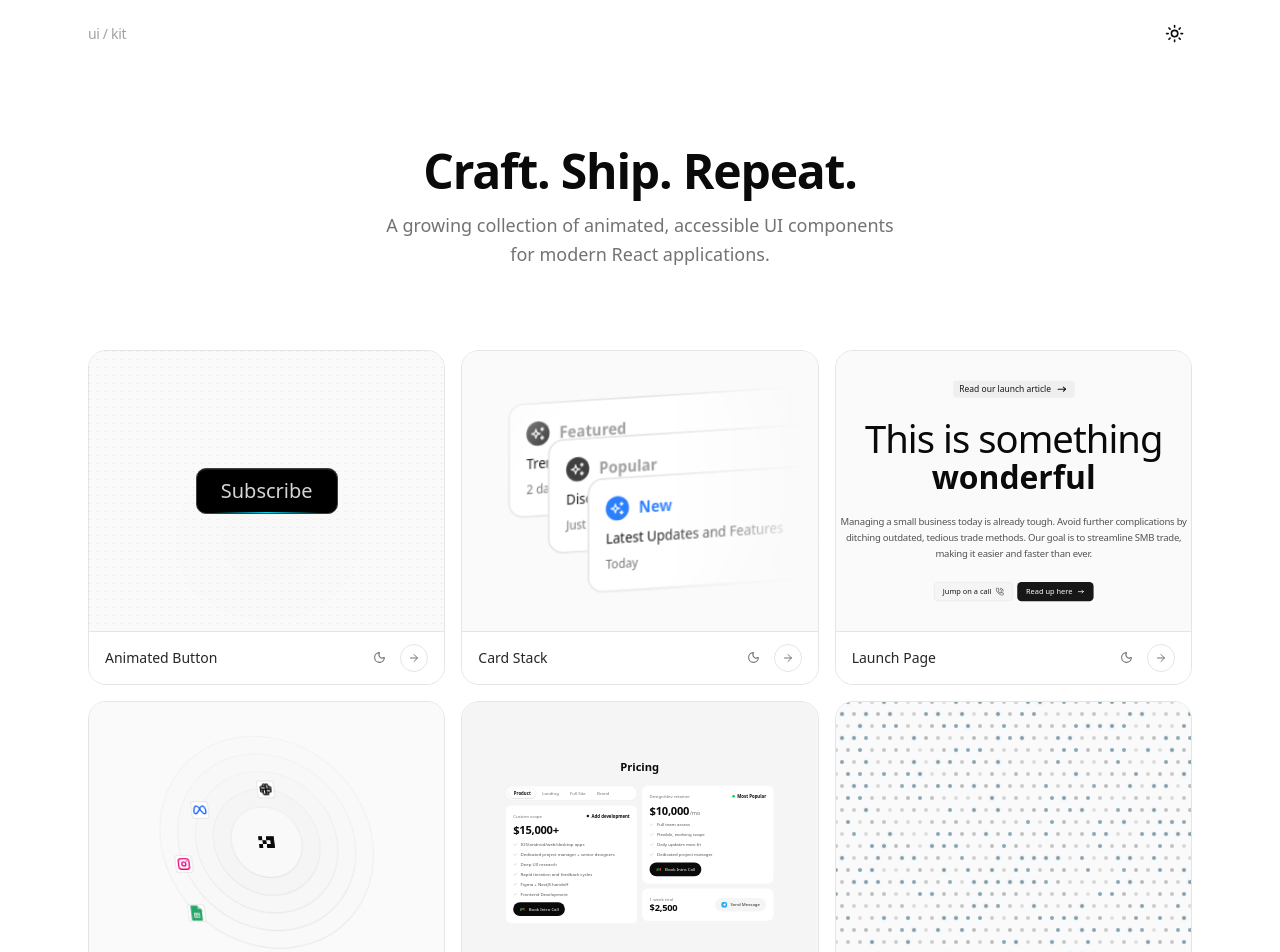
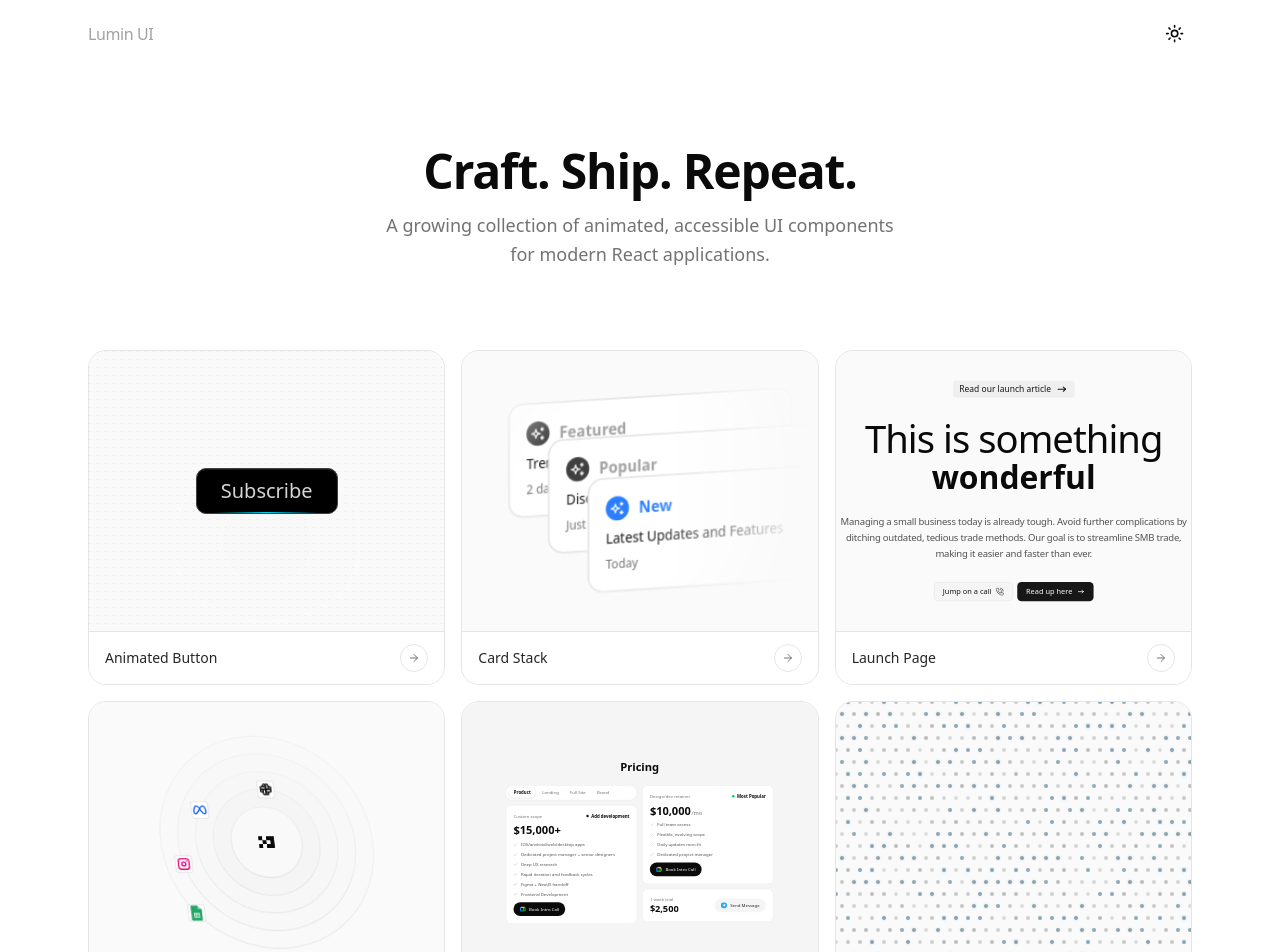
Before and after one commit to aryanpatel99/lumin-ui, a Next.js app: page / in a window 1280 px wide. Shown: the top 952 px of the page. Built offline with nearby package versions, Linux system fonts and the light colour scheme.

Commit message:
feat: add Sliding Number component and integrate into Pricing and Component pages; update component registry

```diff
--- a/app/components/[slug]/component-page.tsx
+++ b/app/components/[slug]/component-page.tsx
@@ -1,7 +1,8 @@
 "use client"
 
 import { useState } from "react"
-import { Check, Copy, Moon, Sun } from "lucide-react"
+import { Check, Copy, Expand, Moon, Sun } from "lucide-react"
+import Link from "next/link"
 import { cn } from "@/lib/utils"
 import { clientComponents } from "@/registry/client-registry"
 import { ModeToggle } from "@/app/components/mode-toggle"
@@ -60,7 +61,7 @@ export default function ComponentPage({ slug, name, rawCode, highlightedCode, hi
       </div>
 
       {/* Panel */}
-      <div className="border border-t-0 border-neutral-200 dark:border-neutral-800 rounded-b-xl overflow-hidden">
+      <div className="border border-t-lg rounded-t-lg border-neutral-200 dark:border-neutral-800 rounded-b-lg overflow-hidden mt-2">
 
         {/* Preview — fixed height so h-full works inside components */}
         {tab === "preview" && (
@@ -69,16 +70,15 @@ export default function ComponentPage({ slug, name, rawCode, highlightedCode, hi
               className="bg-neutral-50 dark:bg-neutral-900 relative overflow-auto"
               style={{ height: PREVIEW_HEIGHT }}
             >
-              <div className="absolute top-3 right-3 z-10">
-                <button
-                  onClick={() => setIsDark(!isDark)}
+              <div className="absolute top-3 right-3 z-10 flex items-center gap-1.5">
+                <Link
+                  href={`/preview/${slug}`}
+                  target="_blank"
                   className="p-1.5 rounded-full bg-background border border-neutral-200 dark:border-neutral-700 hover:bg-neutral-100 dark:hover:bg-neutral-800 transition-colors"
-                  aria-label="Toggle component theme"
+                  aria-label="Open fullscreen"
                 >
-                  {isDark
-                    ? <Sun size={13} className="text-neutral-500" />
-                    : <Moon size={13} className="text-neutral-500" />}
-                </button>
+                  <Expand size={13} className="text-neutral-500" />
+                </Link>
               </div>
               {/* Wrapper fills the container — components using h-full get PREVIEW_HEIGHT */}
               <div className="w-full h-full">
@@ -90,7 +90,7 @@ export default function ComponentPage({ slug, name, rawCode, highlightedCode, hi
 
         {/* Code / Usage */}
         {(tab === "code" || tab === "usage") && (
-          <div className="relative bg-[#0d1117]" style={{ minHeight: PREVIEW_HEIGHT }}>
+          <div className="relative bg-[#111]" style={{ minHeight: PREVIEW_HEIGHT }}>
             <button
               onClick={handleCopy}
               className="absolute top-3 right-3 z-10 flex items-center gap-1.5 px-2.5 py-1.5 rounded-md text-xs bg-neutral-700/60 hover:bg-neutral-700 text-neutral-300 transition-colors"
--- a/app/page.tsx
+++ b/app/page.tsx
@@ -1,6 +1,4 @@
-"use client"
-import { useState } from "react"
-import { ArrowRight, Moon, Sun } from "lucide-react"
+import { ArrowRight } from "lucide-react"
 import Link from "next/link"
 import AnimatedButton from "@/registry/animated-button/animated-button"
 import CardSkeleton from "@/registry/card-stack/card-stack"
@@ -26,35 +24,19 @@ function PreviewScale({ scale, children }: { scale: number; children: React.Reac
 }
 
 function ComponentCard({ slug, name, children }: { slug: string; name: string; children: React.ReactNode }) {
-  const [isDark, setIsDark] = useState(false)
-
   return (
     <div className="border border-neutral-200 dark:border-neutral-800 rounded-2xl overflow-hidden flex flex-col">
-      <div className={isDark ? "dark" : ""}>
       <div className="bg-neutral-50 dark:bg-neutral-900 h-[280px] overflow-hidden relative">
         {children}
       </div>
-      </div>
       <div className="flex items-center justify-between px-4 py-3 bg-background border-t border-neutral-200 dark:border-neutral-800">
         <span className="text-sm font-medium text-neutral-800 dark:text-neutral-200">{name}</span>
-        <div className="flex items-center gap-2">
-          <button
-            onClick={() => setIsDark(!isDark)}
-            className="p-1.5 rounded-full hover:bg-neutral-100 dark:hover:bg-neutral-800 transition-colors"
-            aria-label="Toggle component theme"
-          >
-            {isDark
-              ? <Sun size={13} className="text-neutral-500" />
-              : <Moon size={13} className="text-neutral-500" />
-            }
-          </button>
         <Link
           href={`/components/${slug}`}
           className="size-7 rounded-full border border-neutral-200 dark:border-neutral-700 flex items-center justify-center hover:bg-neutral-100 dark:hover:bg-neutral-800 transition-colors"
         >
           <ArrowRight size={12} className="text-neutral-500" />
         </Link>
-        </div>
       </div>
     </div>
   )
@@ -64,7 +46,7 @@ export default function Home() {
   return (
     <div className="min-h-screen bg-background text-foreground">
       <nav className="flex items-center justify-between px-6 py-4 max-w-6xl mx-auto">
-        <span className="text-sm font-medium tracking-tight text-neutral-400">ui / kit</span>
+        <span className="text-md font-medium tracking-tight text-neutral-400">Lumin UI</span>
         <ModeToggle />
       </nav>
 
--- /dev/null
+++ b/app/preview/[slug]/page.tsx
@@ -0,0 +1,22 @@
+"use client"
+
+import { notFound } from "next/navigation"
+import { use } from "react"
+import { clientComponents } from "@/registry/client-registry"
+import { ModeToggle } from "@/app/components/mode-toggle"
+
+export default function PreviewPage({ params }: { params: Promise<{ slug: string }> }) {
+  const { slug } = use(params)
+  const Component = clientComponents[slug]
+
+  if (!Component) notFound()
+
+  return (
+    <div className="relative w-full h-screen overflow-auto">
+      <div className="fixed top-4 right-4 z-50 rounded-full border border-neutral-200 dark:border-neutral-800 bg-background/80 backdrop-blur">
+        <ModeToggle />
+      </div>
+      <Component />
+    </div>
+  )
+}
--- a/package.json
+++ b/package.json
@@ -20,6 +20,7 @@
     "radix-ui": "^1.4.3",
     "react": "19.2.3",
     "react-dom": "19.2.3",
+    "react-use-measure": "^2.1.7",
     "shiki": "^4.0.2",
     "tailwind-merge": "^3.4.0"
   },
--- a/registry/animated-button/animated-button.tsx
+++ b/registry/animated-button/animated-button.tsx
@@ -1,3 +1,5 @@
+"use client"
+
 import { motion } from "motion/react"
 const AnimatedButton = () => {
   return (
--- a/registry/client-registry.tsx
+++ b/registry/client-registry.tsx
@@ -7,6 +7,27 @@ import LaunchPage from "./launch-page/launch-page"
 import Integration from "./integration/integration"
 import Pricing from "./pricing/pricing-01"
 import { DottedGlowBackground } from "./dotted-background/dotted-background"
+import { SlidingNumber } from "./sliding-number/sliding-number"
+import { useEffect, useState } from "react"
+
+const DEMO_VALUES = [0, 1234, 56789, 999, 42000, 7500]
+
+function SlidingNumberPreview() {
+  const [index, setIndex] = useState(0)
+
+  useEffect(() => {
+    const id = setInterval(() => {
+      setIndex((i) => (i + 1) % DEMO_VALUES.length)
+    }, 1800)
+    return () => clearInterval(id)
+  }, [])
+
+  return (
+    <div className="w-full h-full flex items-center justify-center bg-background">
+      <SlidingNumber number={DEMO_VALUES[index]} thousandSeparator="," className="text-6xl font-bold tabular-nums" />
+    </div>
+  )
+}
 
 export const clientComponents: Record<string, ComponentType> = {
   "animated-button": AnimatedButton,
@@ -15,4 +36,5 @@ export const clientComponents: Record<string, ComponentType> = {
   "integration": Integration,
   "pricing": Pricing,
   "dotted-background": DottedGlowBackground,
+  "sliding-number": SlidingNumberPreview,
 }
--- a/registry/index.ts
+++ b/registry/index.ts
@@ -49,6 +49,13 @@ export const registry: RegistryEntry[] = [
     file: "registry/dotted-background/dotted-background.tsx",
     previewScale: 1,
   },
+  {
+    slug: "sliding-number",
+    name: "Sliding Number",
+    exportName: "SlidingNumber",
+    file: "registry/sliding-number/sliding-number.tsx",
+    previewScale: 1,
+  },
 ]
 
 export function getEntry(slug: string): RegistryEntry | undefined {
--- a/registry/pricing/pricing-01.tsx
+++ b/registry/pricing/pricing-01.tsx
@@ -3,13 +3,15 @@
 import { useState } from 'react'
 import { Check } from 'lucide-react'
 import { cn } from '@/lib/utils'
+import { SlidingNumber } from '@/registry/sliding-number/sliding-number'
 
 // --- Types ---
 interface CardData {
     title: string
     tag: string
     tagVariant: 'dark' | 'green'
-    price: string
+    priceValue: number
+    priceSuffix?: string
     period?: string
     features: string[]
     ctaText: string
@@ -29,7 +31,8 @@ const TABS: TabItem[] = [
             title: "Custom scope",
             tag: "Add development",
             tagVariant: "dark",
-            price: "$15,000+",
+            priceValue: 15000,
+            priceSuffix: "+",
             features: [
                 "IOS/android/web/desktop apps",
                 "Dedicated project manager + senior designers",
@@ -48,12 +51,14 @@ const TABS: TabItem[] = [
             title: "Custom scope",
             tag: "Add development",
             tagVariant: "dark",
-            price: "$3,500+",
+            priceValue: 15000,
             features: [
-                "Single landing page",
-                "Mobile responsive design",
-                "Figma + NextJS handoff",
-                "Frontend Development",
+                "Single page",
+                "3 full design concepts",
+                "Full copywriting/messaging",
+                "2-4 week delivery",
+                "Custom animations/illustrations",
+                "Framer/Webflow/NextJS development",
             ],
             ctaText: "Book Intro Call",
             ctaIcon: "meet",
@@ -65,14 +70,14 @@ const TABS: TabItem[] = [
             title: "Custom scope",
             tag: "Add development",
             tagVariant: "dark",
-            price: "$8,000+",
+            priceValue: 20000,
             features: [
-                "Multi-page website",
-                "CMS integration",
-                "Dedicated project manager",
-                "Deep UX research",
-                "Figma + NextJS handoff",
-                "Frontend Development",
+                "Multiple pages",
+                "3 full design concepts",
+                "Full copywriting/messaging",
+                "2-4 week delivery",
+                "Custom animations/illustrations",
+                "Framer/Webflow/NextJS development",
             ],
             ctaText: "Book Intro Call",
             ctaIcon: "meet",
@@ -84,12 +89,14 @@ const TABS: TabItem[] = [
             title: "Custom scope",
             tag: "Add development",
             tagVariant: "dark",
-            price: "$5,000+",
+            priceValue: 7500,
             features: [
-                "Brand identity + guidelines",
-                "Logo design",
-                "Color system + typography",
-                "Figma design system",
+                "Logo, type, colors",
+                "Brand assets",
+                "Brand guidelines",
+                "2 week delivery",
+                "5 full brand explorations",
+                "Ready-to-use brand kit",
             ],
             ctaText: "Book Intro Call",
             ctaIcon: "meet",
@@ -101,7 +108,7 @@ const RETAINER_CARD: CardData = {
     title: "Design/dev retainer",
     tag: "Most Popular",
     tagVariant: "green",
-    price: "$10,000",
+    priceValue: 10000,
     period: "/mo",
     features: [
         "Full team access",
@@ -114,13 +121,21 @@ const RETAINER_CARD: CardData = {
 }
 
 const MeetIcon = () => (
-    <svg viewBox="0 0 48 48" width="20" height="20" fill="none">
-        <path fill="#00832d" d="M23 16H9a2 2 0 00-2 2v12a2 2 0 002 2h14V16z" />
-        <path fill="#00ac47" d="M23 16v16l8-4v-8l-8-4z" />
-        <path fill="#e94235" d="M39 12l-8 4v16l8 4V12z" />
-        <path fill="#ffba00" d="M7 30v4a2 2 0 002 2h4l2-6H7z" />
-        <path fill="#0266c8" d="M13 16H9a2 2 0 00-2 2v4h6v-6z" />
-        <path fill="#00832d" d="M13 36h4l2-6h-8l2 6z" />
+    <svg width="20" height="20" viewBox="0 0 622 512" fill="none" xmlns="http://www.w3.org/2000/svg" className="shrink-0">
+        <g clipPath="url(#clip0_5072_3775)">
+            <path d="M351.419 255.568L411.978 324.79L493.418 376.827L507.584 256.005L493.418 137.908L410.418 183.621L351.419 255.568Z" fill="#00832D" />
+            <path d="M0.00283051 365.583V468.541C0.00283051 492.049 19.0851 511.136 42.5983 511.136H145.556L166.876 433.344L145.556 365.583L74.9198 344.263L0.00283051 365.583Z" fill="#0066DA" />
+            <path d="M145.556 -7.62939e-06L0.00283051 145.554L74.9247 166.822L145.556 145.554L166.488 78.7145L145.556 -7.62939e-06Z" fill="#E94235" />
+            <path d="M0.00526047 365.629H145.556V145.551H0.00526047V365.629Z" fill="#2684FC" />
+            <path d="M586.398 61.6293L493.416 137.91V376.827L586.782 453.404C600.758 464.352 621.204 454.374 621.204 436.607V78.0861C621.204 60.1224 600.271 50.193 586.396 61.6317" fill="#00AC47" />
+            <path d="M351.419 255.568V365.583H145.556V511.136H450.825C474.338 511.136 493.418 492.049 493.418 468.541V376.827L351.419 255.568Z" fill="#00AC47" />
+            <path d="M450.825 -7.62939e-06H145.556V145.554H351.419V255.568L493.42 137.905V42.5979C493.42 19.0847 474.338 0.00241891 450.825 0.00241891" fill="#FFBA00" />
+        </g>
+        <defs>
+            <clipPath id="clip0_5072_3775">
+                <rect width="621.2" height="512" fill="white" />
+            </clipPath>
+        </defs>
     </svg>
 )
 
@@ -150,7 +165,7 @@ const CtaButton = ({ text, icon }: { text: string; icon: 'meet' | 'telegram' })
 )
 
 const MainCard = ({ card }: { card: CardData }) => (
-    <div className="bg-background rounded-2xl p-6 flex flex-col gap-4 flex-1">
+    <div className="bg-background rounded-2xl p-6 flex flex-col gap-4 flex-1 dark:bg-neutral-900 border border-neutral-200 dark:border-neutral-800">
         <div className="flex items-center justify-between">
             <p className="text-sm text-neutral-500">{card.title}</p>
             <div className="flex items-center gap-2">
@@ -165,7 +180,10 @@ const MainCard = ({ card }: { card: CardData }) => (
         </div>
 
         <div className="flex items-baseline gap-0.5">
-            <span className="text-4xl font-bold tracking-tight">{card.price}</span>
+            <span className="text-4xl font-bold tracking-tight">
+                $<SlidingNumber number={card.priceValue} thousandSeparator="," />
+                {card.priceSuffix && <span>{card.priceSuffix}</span>}
+            </span>
             {card.period && <span className="text-lg text-neutral-500">{card.period}</span>}
         </div>
 
@@ -183,10 +201,12 @@ const MainCard = ({ card }: { card: CardData }) => (
 )
 
 const TrialCard = () => (
-    <div className="bg-background rounded-2xl p-6 flex items-center justify-between">
+    <div className="bg-background rounded-2xl p-6 flex items-center justify-between flex-1 dark:bg-neutral-900 border border-neutral-200 dark:border-neutral-800">
         <div>
             <p className="text-sm text-neutral-500">1 week trial</p>
-            <p className="text-3xl font-bold tracking-tight">$2,500</p>
+            <p className="text-3xl font-bold tracking-tight">
+                $<SlidingNumber number={2500} thousandSeparator="," />
+            </p>
         </div>
         <CtaButton text="Send Message" icon="telegram" />
     </div>
@@ -197,7 +217,7 @@ export default function Pricing() {
     const [activeTab, setActiveTab] = useState(0)
 
     return (
-        <div className='w-full h-full min-h-screen bg-neutral-100 flex items-center justify-center'>
+        <div className='w-full h-full min-h-screen bg-neutral-100 dark:bg-neutral-950 flex items-center justify-center'>
 
             <div className="w-full max-w-4xl mx-auto  py-16 px-4">
                 <h2 className="text-4xl font-bold text-center mb-10">Pricing</h2>
--- /dev/null
+++ b/registry/sliding-number/sliding-number.tsx
@@ -0,0 +1,173 @@
+"use client"
+
+import * as React from "react"
+import {
+  useSpring,
+  useTransform,
+  motion,
+  type MotionValue,
+  type SpringOptions,
+  type HTMLMotionProps,
+} from "motion/react"
+
+// --- Roller: animates a single digit column ---
+
+type RollerProps = {
+  prevValue: number
+  value: number
+  place: number
+  transition: SpringOptions
+}
+
+function SlidingNumberRoller({ prevValue, value, place, transition }: RollerProps) {
+  const startNumber = Math.floor(prevValue / place) % 10
+  const targetNumber = Math.floor(value / place) % 10
+  const animatedValue = useSpring(startNumber, transition)
+
+  React.useEffect(() => {
+    animatedValue.set(targetNumber)
+  }, [targetNumber, animatedValue])
+
+  return (
+    <span
+      style={{
+        position: "relative",
+        display: "inline-block",
+        width: "1ch",
+        height: "1em",
+        overflow: "hidden",
+        lineHeight: 1,
+        verticalAlign: "baseline",
+        fontVariantNumeric: "tabular-nums",
+      }}
+    >
+      {/* invisible spacer keeps the baseline correct */}
+      <span style={{ visibility: "hidden" }}>0</span>
+      {Array.from({ length: 10 }, (_, i) => (
+        <SlidingNumberDisplay
+          key={i}
+          motionValue={animatedValue}
+          number={i}
+        />
+      ))}
+    </span>
+  )
+}
+
+// --- Display: positions a single digit at its Y offset (in em, scale-proof) ---
+
+type DisplayProps = {
+  motionValue: MotionValue<number>
+  number: number
+}
+
+function SlidingNumberDisplay({ motionValue, number }: DisplayProps) {
+  // Returns an em-based translate string so it never depends on measured pixels
+  const y = useTransform(motionValue, (latest) => {
+    const current = latest % 10
+    const offset = (10 + number - current) % 10
+    let translate = offset
+    if (offset > 5) translate -= 10
+    return `${translate}em`
+  })
+
+  return (
+    <motion.span
+      style={{
+        y,
+        position: "absolute",
+        inset: 0,
+        display: "flex",
+        alignItems: "center",
+        justifyContent: "center",
+      }}
+    >
+      {number}
+    </motion.span>
+  )
+}
+
+// --- Public API ---
+
+export type SlidingNumberProps = Omit<HTMLMotionProps<"span">, "children"> & {
+  number: number
+  decimalSeparator?: string
+  decimalPlaces?: number
+  thousandSeparator?: string
+  transition?: SpringOptions
+}
+
+export function SlidingNumber({
+  number,
+  decimalSeparator = ".",
+  decimalPlaces = 0,
+  thousandSeparator,
+  transition = { stiffness: 200, damping: 20, mass: 0.4 },
+  ...props
+}: SlidingNumberProps) {
+  const prevRef = React.useRef<number>(number)
+  const prevValue = prevRef.current
+
+  React.useEffect(() => {
+    prevRef.current = number
+  }, [number])
+
+  const absNumber = Math.abs(number)
+  const numberStr = decimalPlaces != null ? absNumber.toFixed(decimalPlaces) : absNumber.toString()
+  const [intStrRaw, decStrRaw = ""] = numberStr.split(".")
+
+  const intLength = intStrRaw.length
+  const intPlaces = Array.from({ length: intLength }, (_, i) =>
+    Math.pow(10, intLength - i - 1)
+  )
+
+  const absPrev = Math.abs(prevValue)
+  const prevStr = decimalPlaces != null ? absPrev.toFixed(decimalPlaces) : absPrev.toString()
+  const [prevIntRaw = ""] = prevStr.split(".")
+
+  return (
+    <motion.span
+      style={{ display: "inline-flex", alignItems: "center" }}
+      {...props}
+    >
+      {number < 0 && <span style={{ marginRight: "0.1em" }}>-</span>}
+
+      {intPlaces.map((place, idx) => {
+        const digitsToRight = intLength - idx - 1
+        const showSeparator =
+          thousandSeparator !== undefined &&
+          digitsToRight > 0 &&
+          digitsToRight % 3 === 0
+
+        return (
+          <React.Fragment key={`int-${place}`}>
+            <SlidingNumberRoller
+              prevValue={parseInt(prevIntRaw || "0", 10)}
+              value={parseInt(intStrRaw, 10)}
+              place={place}
+              transition={transition}
+            />
+            {showSeparator && <span>{thousandSeparator}</span>}
+          </React.Fragment>
+        )
+      })}
+
+      {decStrRaw && (
+        <>
+          <span>{decimalSeparator}</span>
+          {Array.from({ length: decStrRaw.length }, (_, i) =>
+            Math.pow(10, decStrRaw.length - i - 1)
+          ).map((place) => (
+            <SlidingNumberRoller
+              key={`dec-${place}`}
+              prevValue={parseInt(prevStr.split(".")[1] || "0", 10)}
+              value={parseInt(decStrRaw, 10)}
+              place={place}
+              transition={transition}
+            />
+          ))}
+        </>
+      )}
+    </motion.span>
+  )
+}
```
Also changed, not shown: 1 other file (tests, documents, lock files or other folders). Lines whose indentation alone changed are shown as unchanged.
